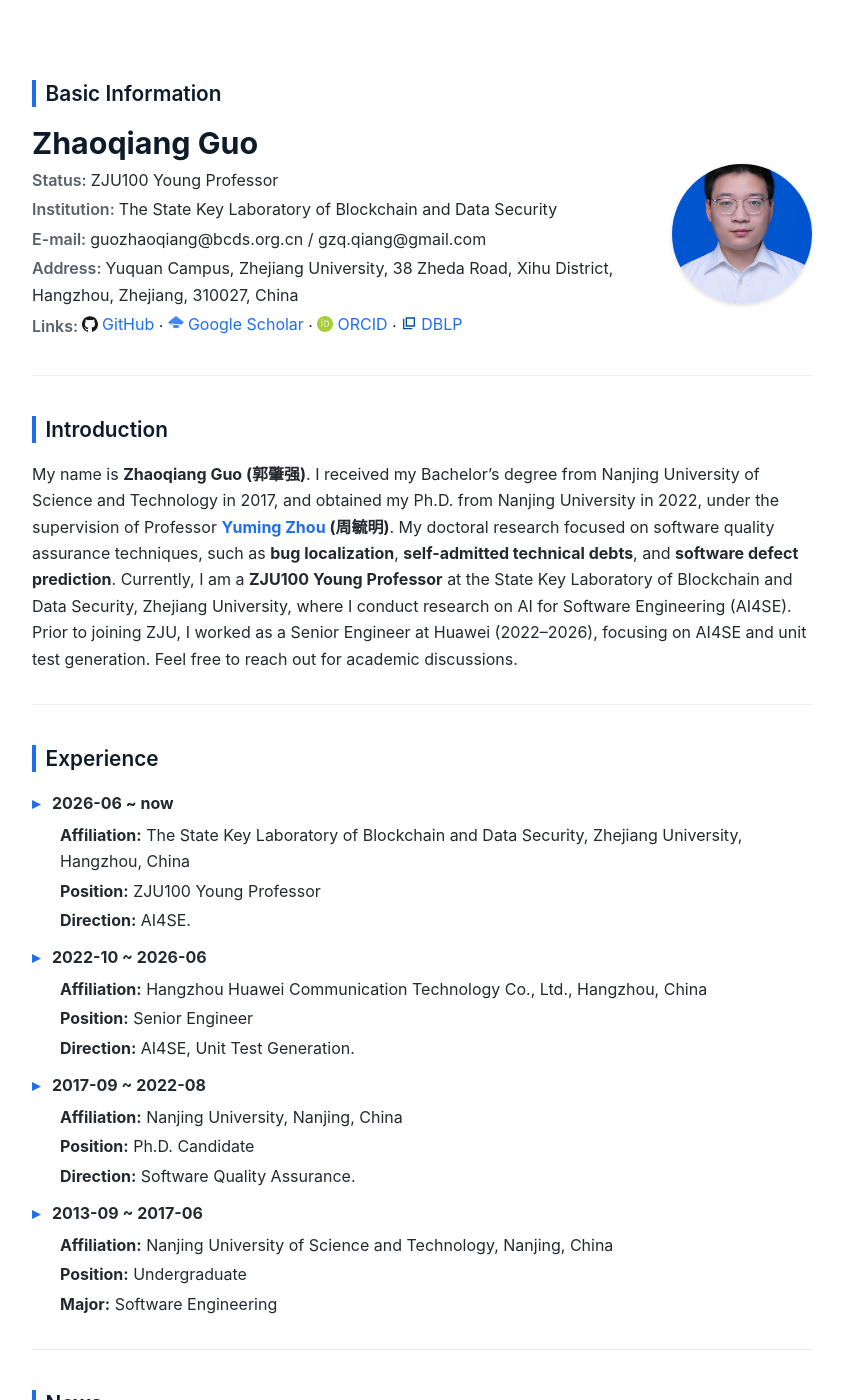
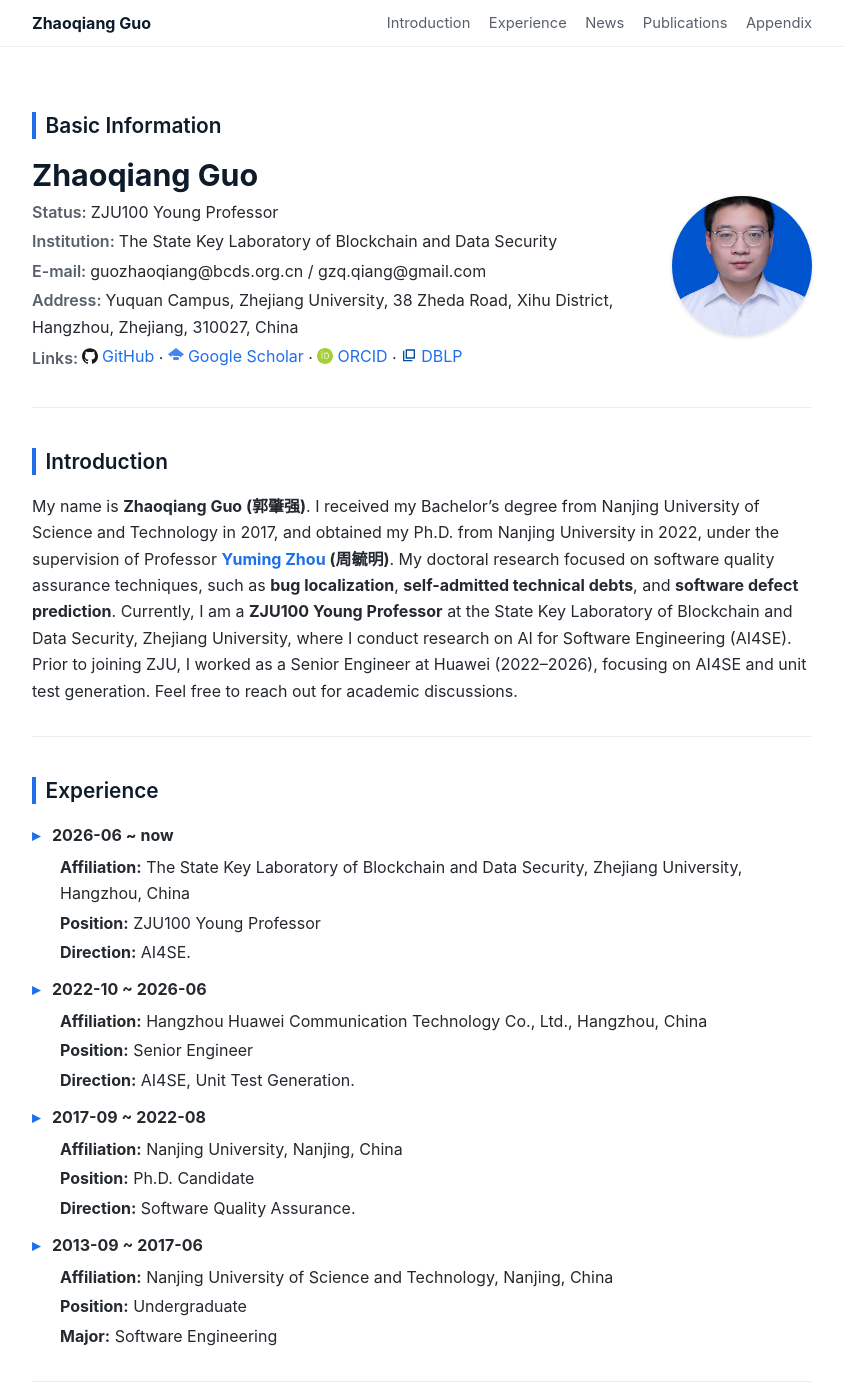
Before and after one commit to Naplues/naplues.github.io, a Jekyll site: the page built from index.md, in a window 1280 px wide and 1400 px high. Shown: the whole window, without its empty margins (218-1062 px from the left). Built offline with Jekyll 4.4.1, drawn with Linux system fonts in a browser that asks for light colours; a script that is not in the unit is left out; our own code applies the rules of GitHub Pages for plain Markdown files.

Commit message:
Add fixed top navigation bar with section anchors
- Sticky translucent navbar in default layout: name (left) links to top,
  section links (right) jump to Introduction/Experience/News/Publications/Appendix
- Rely on kramdown auto-generated heading IDs for anchor targets
- Smooth scroll, scroll-margin-top so headings clear the bar,
  horizontal-scroll nav links on narrow screens

Co-Authored-By: Claude Fable 5 <noreply@anthropic.com>

```diff
--- a/_layouts/default.html
+++ b/_layouts/default.html
@@ -8,6 +8,18 @@
   <link rel="stylesheet" href="{{ 'assets/css/style.css' | relative_url }}">
 </head>
 <body>
+  <nav class="topnav">
+    <div class="topnav-inner">
+      <a class="topnav-name" href="#basic-information">Zhaoqiang Guo</a>
+      <div class="topnav-links">
+        <a href="#introduction">Introduction</a>
+        <a href="#experience">Experience</a>
+        <a href="#news">News</a>
+        <a href="#publications">Publications</a>
+        <a href="#appendix">Appendix</a>
+      </div>
+    </div>
+  </nav>
   <div class="page">
     <main>
       {{ content }}
--- a/assets/css/style.css
+++ b/assets/css/style.css
@@ -13,7 +13,7 @@
 
 * { box-sizing: border-box; }
 
-html { -webkit-text-size-adjust: 100%; }
+html { -webkit-text-size-adjust: 100%; scroll-behavior: smooth; }
 
 body {
   margin: 0;
@@ -35,8 +35,49 @@ a:hover { text-decoration: underline; }
 .page {
   max-width: var(--max-width);
   margin: 0 auto;
-  padding: 2.5rem 1.25rem 4rem;
+  padding: 4.5rem 1.25rem 4rem;
 }
+
+/* ---------- Top navigation bar ---------- */
+.topnav {
+  position: fixed;
+  top: 0;
+  left: 0;
+  right: 0;
+  z-index: 100;
+  background: rgba(255, 255, 255, 0.85);
+  -webkit-backdrop-filter: saturate(180%) blur(8px);
+  backdrop-filter: saturate(180%) blur(8px);
+  border-bottom: 1px solid var(--border);
+}
+.topnav-inner {
+  max-width: var(--max-width);
+  margin: 0 auto;
+  padding: 0.6rem 1.25rem;
+  display: flex;
+  align-items: center;
+  justify-content: space-between;
+  gap: 1rem;
+}
+.topnav-name {
+  font-weight: 700;
+  color: #0d1b2a;
+  white-space: nowrap;
+}
+.topnav-name:hover { color: var(--accent); text-decoration: none; }
+.topnav-links {
+  display: flex;
+  gap: 1.15rem;
+  overflow-x: auto;
+  scrollbar-width: none;
+}
+.topnav-links::-webkit-scrollbar { display: none; }
+.topnav-links a {
+  color: var(--text-muted);
+  font-size: 0.92rem;
+  white-space: nowrap;
+}
+.topnav-links a:hover { color: var(--accent); text-decoration: none; }
 
 /* ---------- Profile header ---------- */
 .profile {
@@ -95,6 +136,7 @@ h2 {
   padding-left: 0.6rem;
   margin: 2.5rem 0 1.1rem;
   line-height: 1.3;
+  scroll-margin-top: 4rem;
 }
 
 h3 {
```
